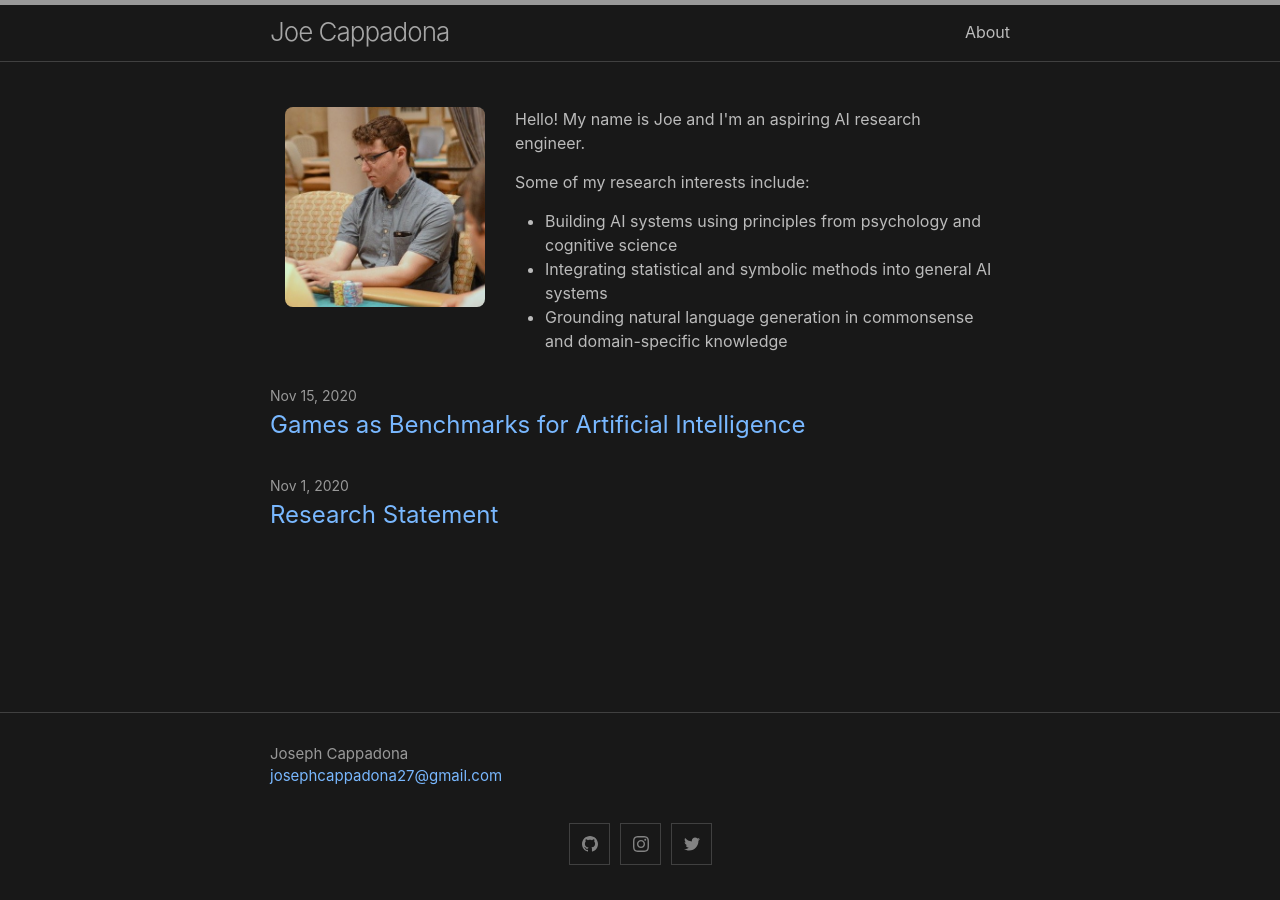
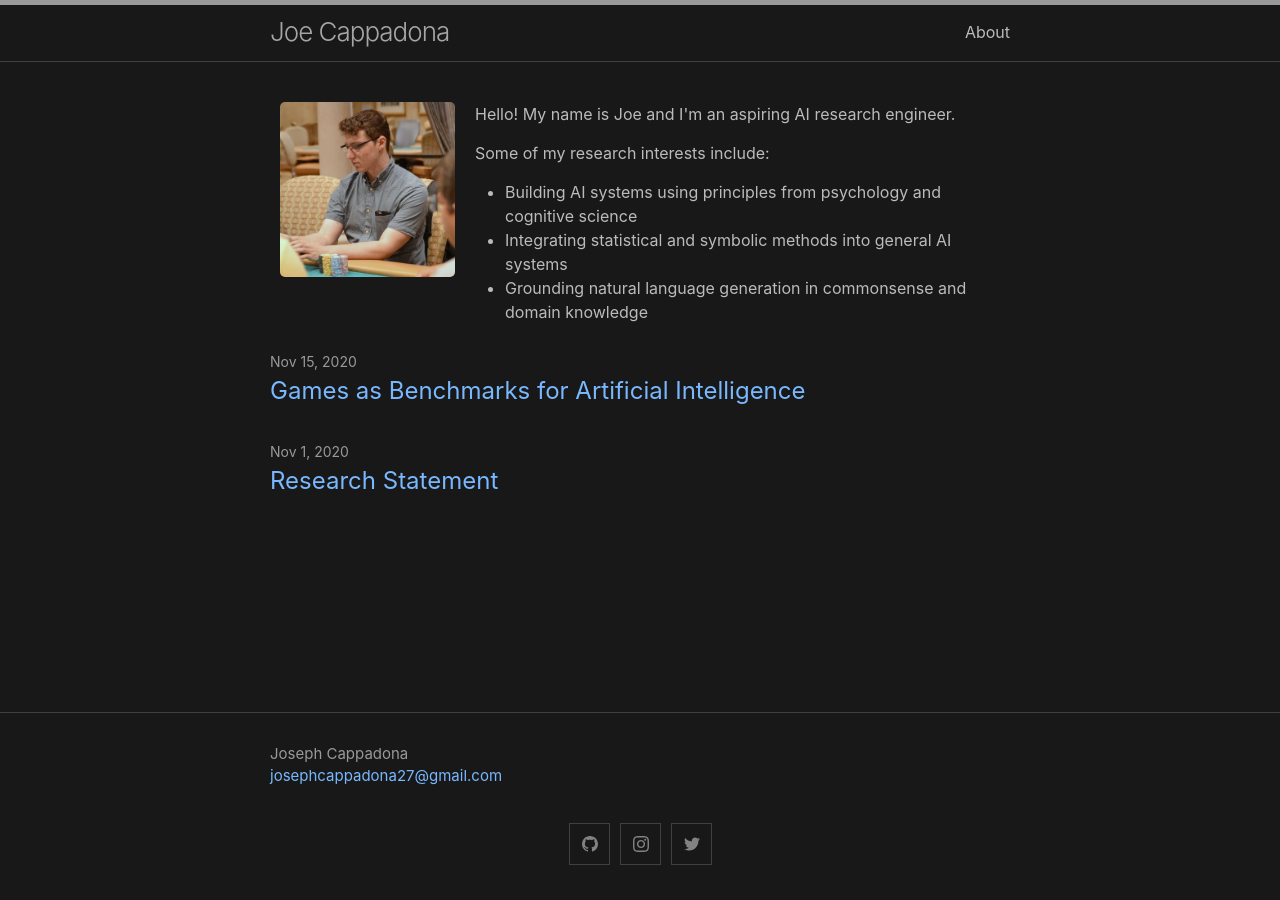
Before and after one commit to josephcappadona/josephcappadona.github.io, a Jekyll site: the page built from index.md, in a window 1280 px wide. Built offline with Jekyll 4.4.1, drawn with Linux system fonts in a browser that asks for light colours.

Commit message:
Update index.md

```diff
--- a/index.md
+++ b/index.md
@@ -3,17 +3,17 @@ layout: home
 ---
 
 <div style="display: flex;">
-  <div style="width: 200px; height: 200px; margin: 15px; flex-shrink: 0;">
-    <img src="/assets/img/headshot.jpeg" style="border-radius: 8px;" />
+  <div style="width: 175px; height: 175px; margin: 10px; flex-shrink: 0;">
+    <img src="/assets/img/headshot.jpeg" style="border-radius: 5px;" />
   </div>
-  <div style="margin: 15px;">
+  <div style="margin: 10px 0 10px 10px;">
     <p>Hello! My name is Joe and I'm an aspiring AI research engineer.</p>
     <p>
       Some of my research interests include:
       <ul>
         <li>Building AI systems using principles from psychology and cognitive science</li>
         <li>Integrating statistical and symbolic methods into general AI systems</li>
-        <li>Grounding natural language generation in commonsense and domain-specific knowledge</li>
+        <li>Grounding natural language generation in commonsense and domain knowledge</li>
       </ul>
     </p>
   </div>
```
